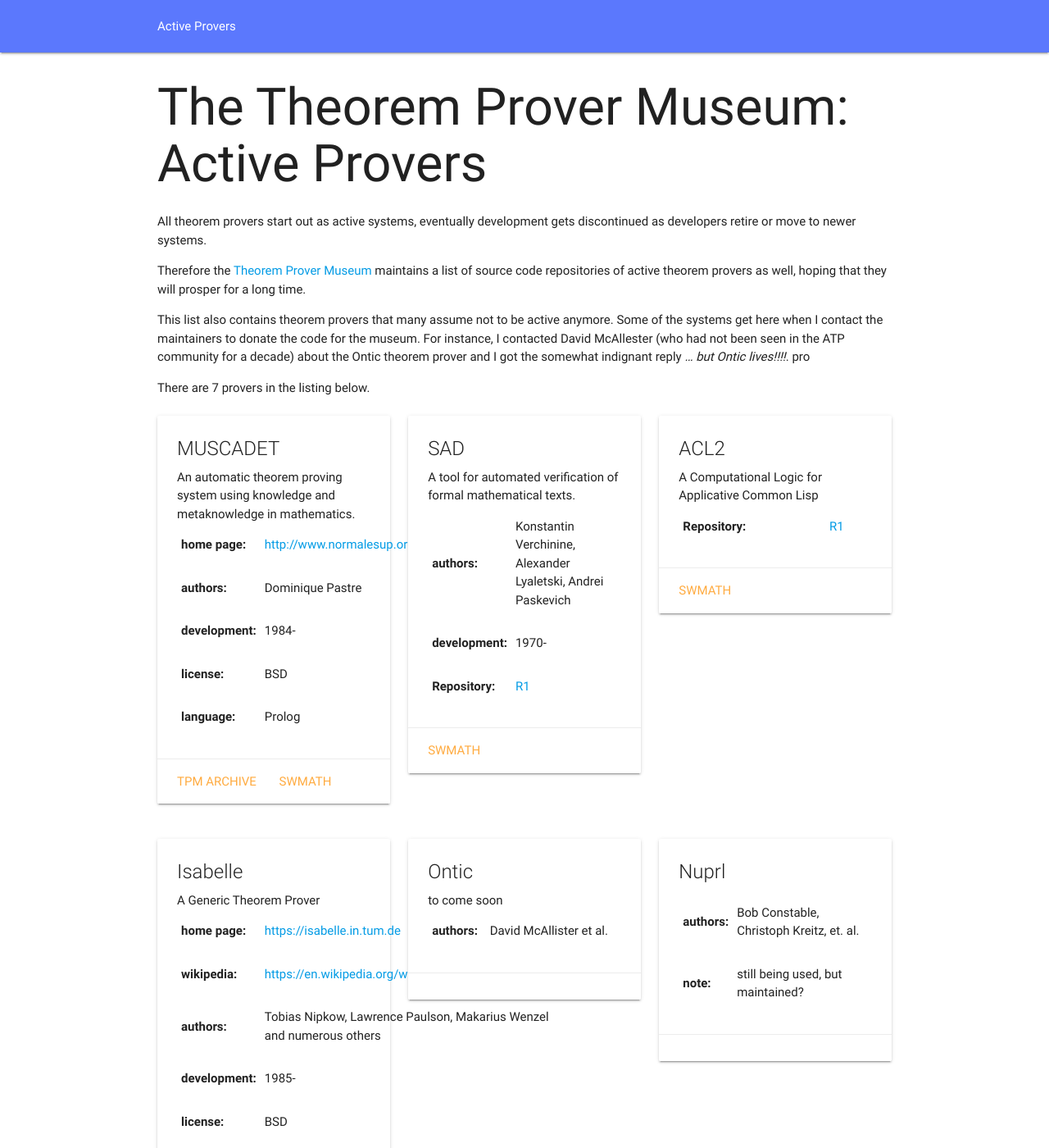
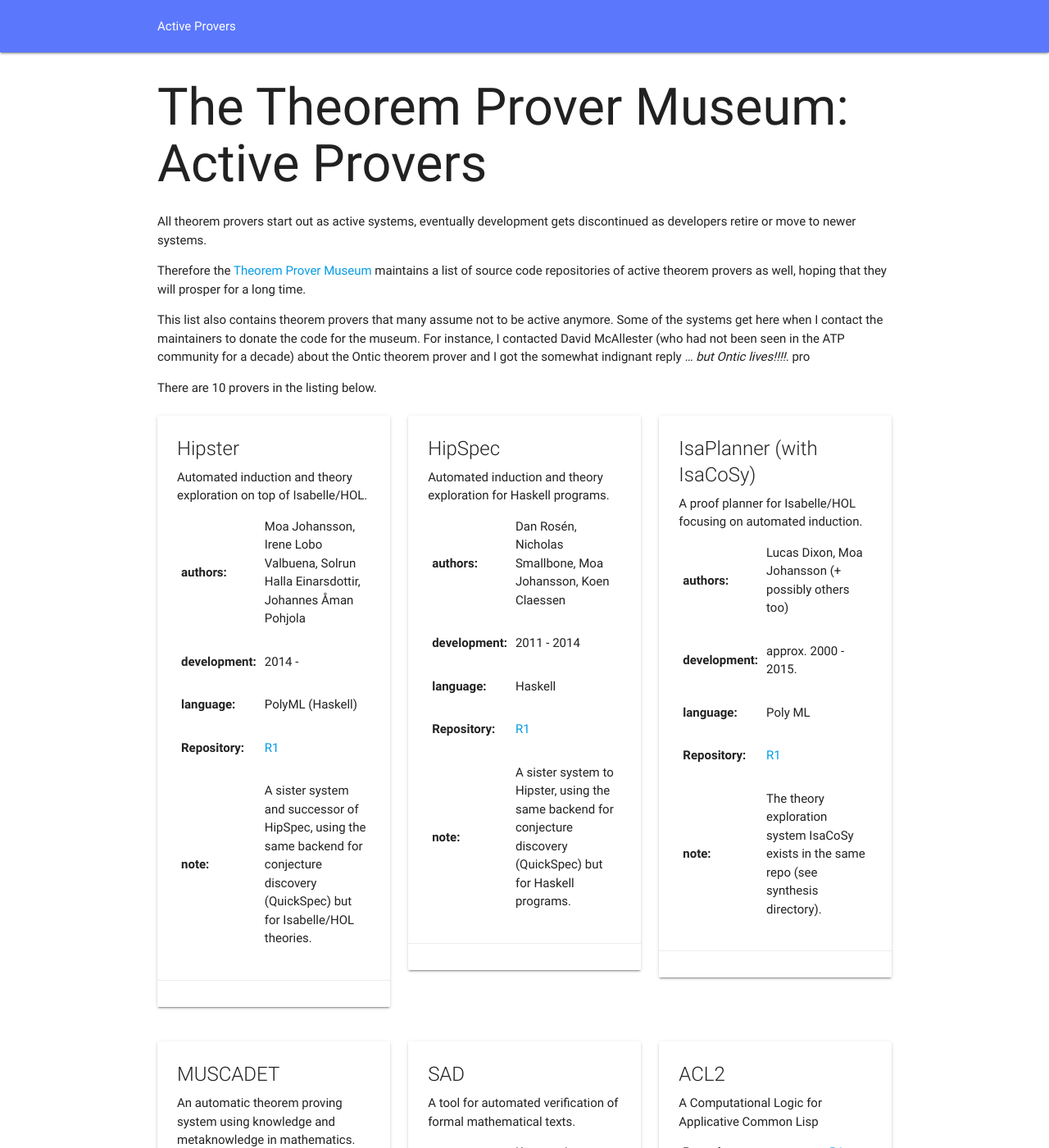
Before and after one commit to theoremprover-museum/theoremprover-museum.github.io, a Jekyll site: the page built from active/index.md, in a window 1280 px wide and 1400 px high. Shown: the whole window at 82% size. Built offline with Jekyll 4.4.1, drawn with Linux system fonts in a browser that asks for light colours.

Commit message:
Added three provers for induction
Addition of systems for automated induction: Hipster, HipSpec and IsaPlanner. Hipster is under development still, HipSpec and IsaPlanner are not actively developed, but should be possible to run following instructions in respective repositories.

```diff
--- a/_data/provers.yml
+++ b/_data/provers.yml
@@ -1,3 +1,31 @@
+- name: Hipster
+  active: true
+  teaser: Automated induction and theory exploration on top of Isabelle/HOL.
+  authors: Moa Johansson, Irene Lobo Valbuena, Solrun Halla Einarsdottir, Johannes Åman Pohjola
+  repos: https://github.com/moajohansson/IsaHipster
+  development: 2014 -
+  language: PolyML (Haskell)
+  note:  A sister system and successor of HipSpec, using the same backend for conjecture discovery (QuickSpec) but for Isabelle/HOL theories.
+
+- name: HipSpec
+  active: true
+  teaser: Automated induction and theory exploration for Haskell programs.
+  authors: Dan Rosén, Nicholas Smallbone, Moa Johansson, Koen Claessen
+  repos: https://github.com/danr/hipspec
+  development: 2011 - 2014
+  language: Haskell
+  note: A sister system to Hipster, using the same backend for conjecture discovery (QuickSpec) but for Haskell programs.
+
+- name: IsaPlanner (with IsaCoSy)
+  active: true
+  teaser: A proof planner for Isabelle/HOL focusing on automated induction.
+  authors: Lucas Dixon, Moa Johansson (+ possibly others too)
+  repos: https://github.com/TheoryMine/IsaPlanner
+  development: approx. 2000 - 2015.
+  language: Poly ML
+  note: The theory exploration system IsaCoSy exists in the same repo (see synthesis directory).
+
+
 - name: IMPS
   authors: William M. Farmer, Joshua D. Guttman, F. Javier Thayer
   active: false
```
